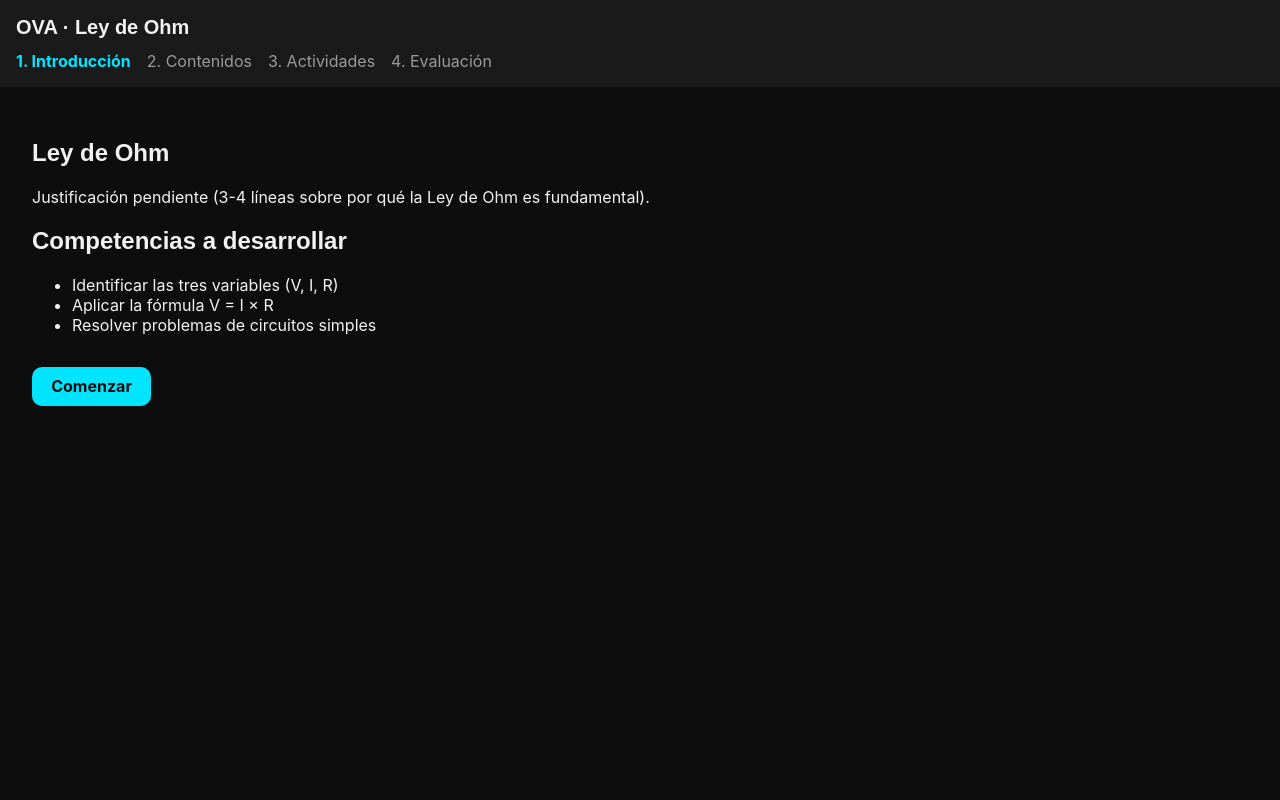
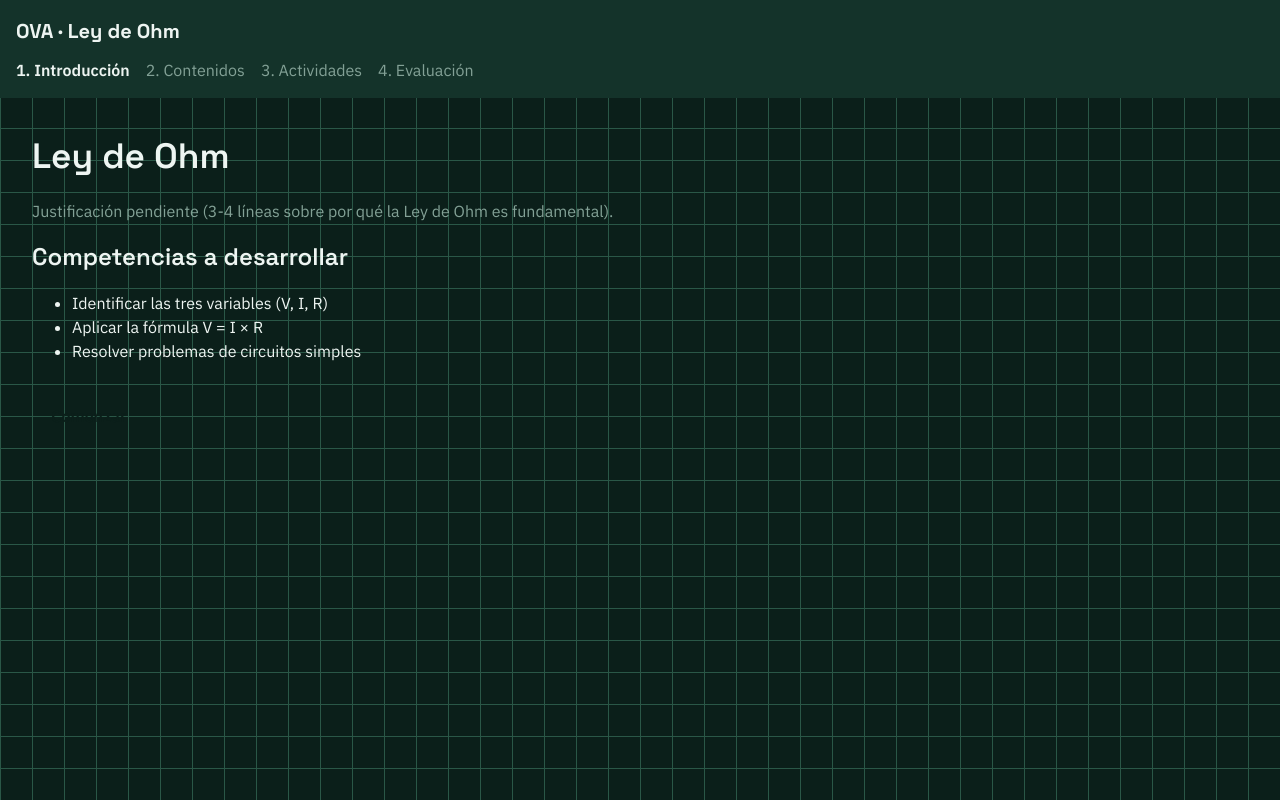
Before and after one commit to nicolasarias1709/Ova, a Vue app: page /#/introduccion in a window 1280 px wide. Built offline with nearby package versions, Linux system fonts and the light colour scheme.

Commit message:
primer commit sabado

```diff
--- a/src/styles/base.css
+++ b/src/styles/base.css
@@ -1,15 +1,71 @@
+@import url('https://fonts.googleapis.com/css2?family=Space+Grotesk:wght@500;600;700&family=IBM+Plex+Sans:wght@400;500;600&family=IBM+Plex+Mono:wght@500;600&display=swap');
 
 * {
   box-sizing: border-box;
 }
 
+html {
+  scroll-behavior: smooth;
+}
+
 body {
   margin: 0;
   background: var(--color-fondo);
+  background-image:
+    linear-gradient(var(--color-borde) 1px, transparent 1px),
+    linear-gradient(90deg, var(--color-borde) 1px, transparent 1px);
+  background-size: 32px 32px;
+  background-attachment: fixed;
   color: var(--color-texto);
   font-family: var(--fuente-texto);
+  line-height: 1.5;
 }
 
 h1, h2, h3 {
   font-family: var(--fuente-titulo);
+  font-weight: 600;
+  margin: 0 0 var(--espacio-sm) 0;
+  color: var(--color-texto);
 }
+
+h1 { font-size: 2.2rem; }
+h2 { font-size: 1.5rem; }
+h3 { font-size: 1.15rem; }
+
+p {
+  margin: 0 0 var(--espacio-sm) 0;
+  color: var(--color-texto-suave);
+}
+
+.dato-numerico {
+  font-family: var(--fuente-datos);
+  font-weight: 600;
+  color: var(--color-corriente);
+}
+
+button {
+  font-family: var(--fuente-texto);
+  font-size: 1rem;
+  cursor: pointer;
+}
+
+a:focus-visible,
+button:focus-visible,
+input:focus-visible {
+  outline: 2px solid var(--color-corriente);
+  outline-offset: 2px;
+}
+
+@media (prefers-reduced-motion: reduce) {
+  *, *::before, *::after {
+    animation-duration: 0.01ms !important;
+    animation-iteration-count: 1 !important;
+    transition-duration: 0.01ms !important;
+    scroll-behavior: auto !important;
+  }
+}
+
+@media (max-width: 600px) {
+  h1 { font-size: 1.6rem; }
+  h2 { font-size: 1.25rem; }
+}
--- a/src/styles/variables.css
+++ b/src/styles/variables.css
@@ -1,18 +1,47 @@
 
 :root {
-  --color-primario: #00e5ff;
-  --color-secundario: #ff9100;
-  --color-peligro: #ff1744;
-  --color-exito: #00e676;
-  --color-fondo: #0d0d0d;
-  --color-fondo-suave: #1a1a1a;
-  --color-texto: #f2f2f2;
-  --color-texto-suave: #9a9a9a;
+  /* ── Base: tonos de placa de circuito (PCB) ── */
+  --color-fondo: #0b1f1a;          /* verde-negro, como una PCB real */
+  --color-fondo-suave: #14332a;    /* panel/tarjeta, un tono más claro */
+  --color-fondo-elevado: #1c4236;  /* hover / elementos flotantes */
+  --color-borde: #2a5747;          /* bordes sutiles sobre el fondo verde */
 
-  --fuente-titulo: 'Poppins', sans-serif;
-  --fuente-texto: 'Inter', sans-serif;
+  /* ── Acentos: cobre (pistas) y cian (corriente) ── */
+  --color-cobre: #c9812f;          /* color primario: pistas de cobre */
+  --color-cobre-claro: #e3a253;    /* hover del cobre */
+  --color-corriente: #4dd8e8;      /* cian eléctrico: electrones, énfasis */
+  --color-corriente-claro: #8be9f2;
 
+  /* ── Estados ── */
+  --color-exito: #7cff6b;          /* verde fósforo, tipo osciloscopio */
+  --color-peligro: #ff5a3c;        /* rojo-naranja de sobrecarga/chispa */
+  --color-advertencia: #ffcf4d;    /* amarillo, voltajes intermedios */
+
+  /* ── Texto ── */
+  --color-texto: #eef5f2;          /* blanco con tinte verde suave */
+  --color-texto-suave: #83a196;    /* gris-verde para texto secundario */
+
+  /* ── Tipografía ── */
+  --fuente-titulo: 'Space Grotesk', sans-serif;
+  --fuente-texto: 'IBM Plex Sans', sans-serif;
+  --fuente-datos: 'IBM Plex Mono', monospace;
+
+  /* ── Espaciado ── */
+  --espacio-xs: 0.5rem;
+  --espacio-sm: 1rem;
+  --espacio-md: 1.5rem;
+  --espacio-lg: 2.5rem;
+  --espacio-xl: 4rem;
+
+  /* ── Bordes y sombras ── */
   --radio-borde: 10px;
+  --radio-borde-sm: 6px;
+  --sombra-panel: 0 4px 20px rgba(0, 0, 0, 0.35);
+  --sombra-brillo-cobre: 0 0 12px rgba(201, 129, 47, 0.45);
+  --sombra-brillo-corriente: 0 0 14px rgba(77, 216, 232, 0.5);
+
+  /* ── Transiciones ── */
   --transicion-rapida: 0.2s ease;
   --transicion-media: 0.4s ease;
+  --transicion-lenta: 0.7s ease;
 }
```
